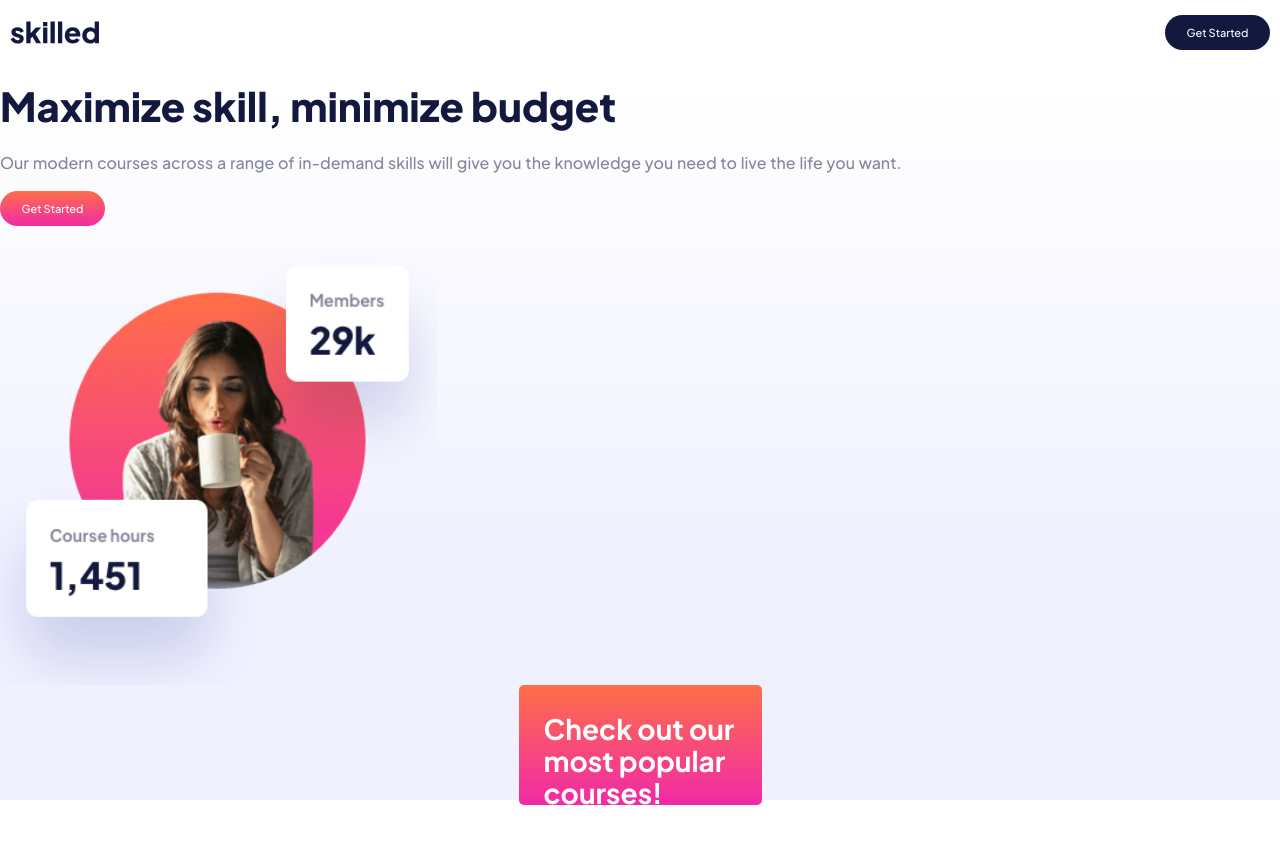
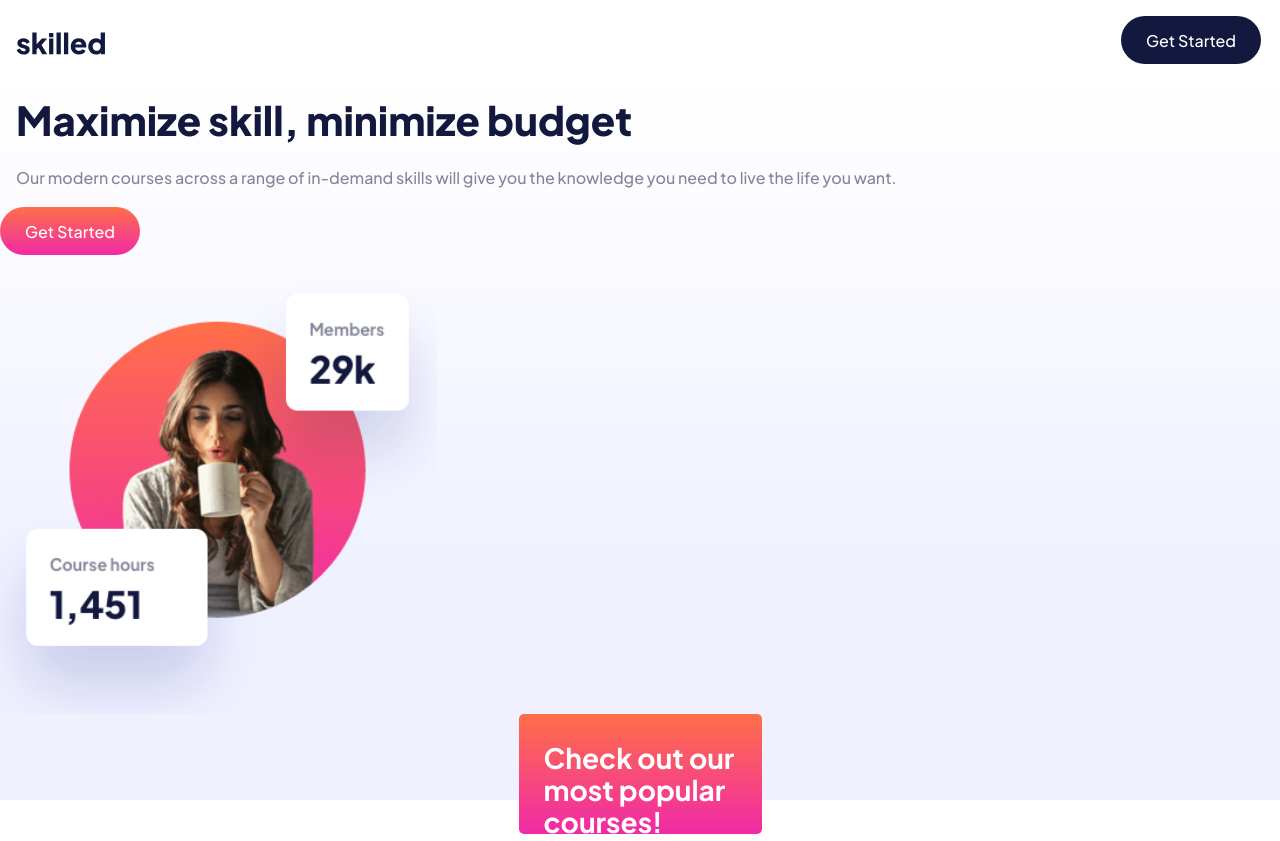
Before and after one commit to rjcrowderschaefer/fm-skilled-elearning-landing-page, a plain HTML site: page index.html in a window 1280 px wide. Shown: the top 841 px of the page. Drawn offline with Linux system fonts and the light colour scheme.

Commit message:
Readjust CSS header margins & sizing with figma mockup

```diff
--- a/style.css
+++ b/style.css
@@ -70,25 +70,28 @@ body {
     grid-area: header;
     display: flex;
     justify-content: space-between;
-    margin: 15px 10px 0 10px;
+    align-items: center;
+    margin: 16px 16px 0 16px;
 }
 
 .logo-light {
     width: 89px;
     height: 35px;
+    margin-top: 6px;
 }
 
 .btn {
-    border-radius: 25px;
-    width: 105px;
-    height: 35px;
-    font-size: 1.1rem;
+    border-radius: 28px;
+    width: 140px;
+    height: 48px;
+    font-size: 1.6rem;
     font-weight: 400;
 }
 
 .btn-header {
     background-color: #13183F;
     color: #ffffff;
+    margin-right: 3px;
 }
 
 #pageAside {
@@ -101,16 +104,16 @@ h1 {
     font-size: 4.0rem;
     font-weight: 800;
     color: #13183F;
-    margin-top: 30px;
-    margin-bottom: 20px;
+    margin: 30px 16px 20px 16px;
 }
 
 .desc {
     font-size: 1.6rem;
     color: #83869A;
     font-weight: 500;
-    line-height: 2.4rem;
-    word-spacing: .1rem;
+    line-height: 2.6rem;
+    margin-left: 16px;
+    margin-right: 16px;
 }
 
 .desc-aside {
```
